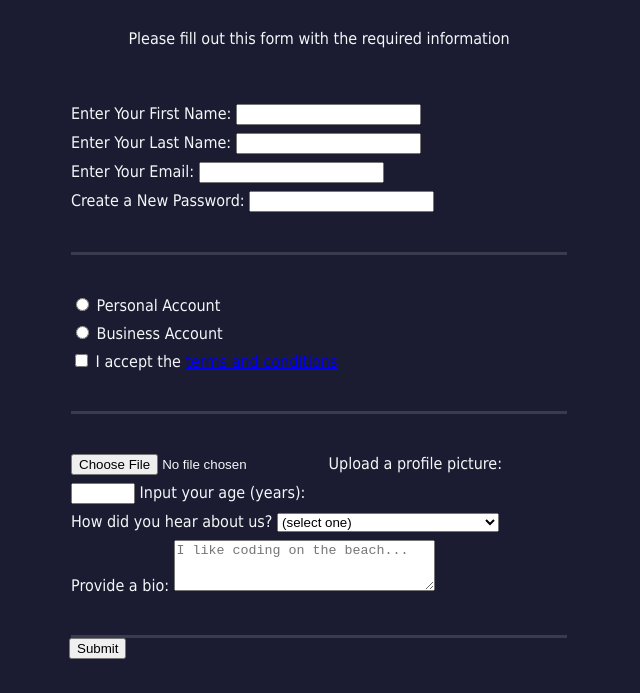
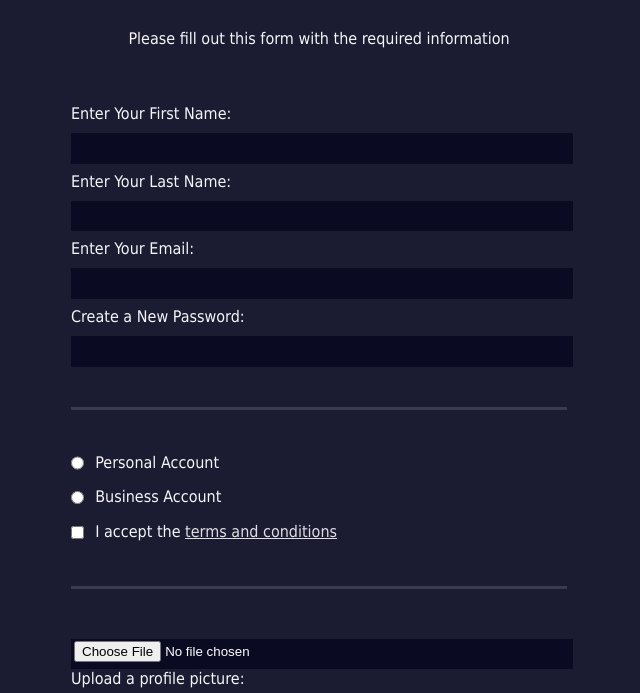
Before and after one commit to limagb/FCC_form, a plain HTML site: page index.html in a window 1280 px wide. Shown: the part 73-766 px from the top of the page, without its empty margins (321-961 px from the left). Drawn offline with Linux system fonts and the light colour scheme.

Commit message:
Formulário concluído.

```diff
--- a/index.html
+++ b/index.html
@@ -20,11 +20,11 @@
                     pattern="[a-z0-5]{8,}" required></label>
         </fieldset>
         <fieldset>
-            <label for="personal-account"><input id="personal-account" type="radio" name="account-type"> Personal
+            <label for="personal-account"><input class="inline" id="personal-account" type="radio" name="account-type"> Personal
                 Account</label>
-            <label for="business-account"><input id="business-account" type="radio" name="account-type"> Business
+            <label for="business-account"><input class="inline" id="business-account" type="radio" name="account-type"> Business
                 Account</label>
-            <label for="terms-and-conditions"><input name="the-terms" id="terms-and-conditions" type="checkbox" required> I accept the
+            <label for="terms-and-conditions"><input class="inline" name="the-terms" id="terms-and-conditions" type="checkbox" required> I accept the
                 <a href="https://www.freecodecamp.org/news/terms-of-service/">terms and conditions</a></label>
         </fieldset>
         <fieldset>
--- a/styles.css
+++ b/styles.css
@@ -23,6 +23,7 @@ form {
     max-width: 500px;
     min-width: 300px;
     width: 60vw;
+    padding: 0 0 2em 0;
 }
 
 fieldset {
@@ -30,3 +31,44 @@ fieldset {
     padding: 2rem 0;
     border-bottom: 3px solid #3B3B4F;
 }
+
+fieldset:last-of-type {
+    border-bottom: none;
+}
+
+input, textarea, select {
+    width: 100%;
+    margin: 10px 0 0 0;
+    min-height: 2em;
+}
+
+.inline {
+    width: unset;
+    margin: 0 0.5em 0 0;
+    vertical-align: middle;
+}
+
+input, textarea {
+    background-color: #0A0A23;
+    border: 1px solid #0A0A23;
+    color: #FFFFFF;
+}
+
+input[type="submit"] {
+    display: block;
+    width: 60%;
+    min-width: 300px;
+    margin: 1em auto;
+    height: 2em;
+    font-size: 1.1rem;
+    background-color: #3B3B4F;
+    border-color: white;
+}
+
+input[type="file"] {
+    padding: 1px 2px;
+}
+
+a {
+    color: #DFDFE2;
+}
```
